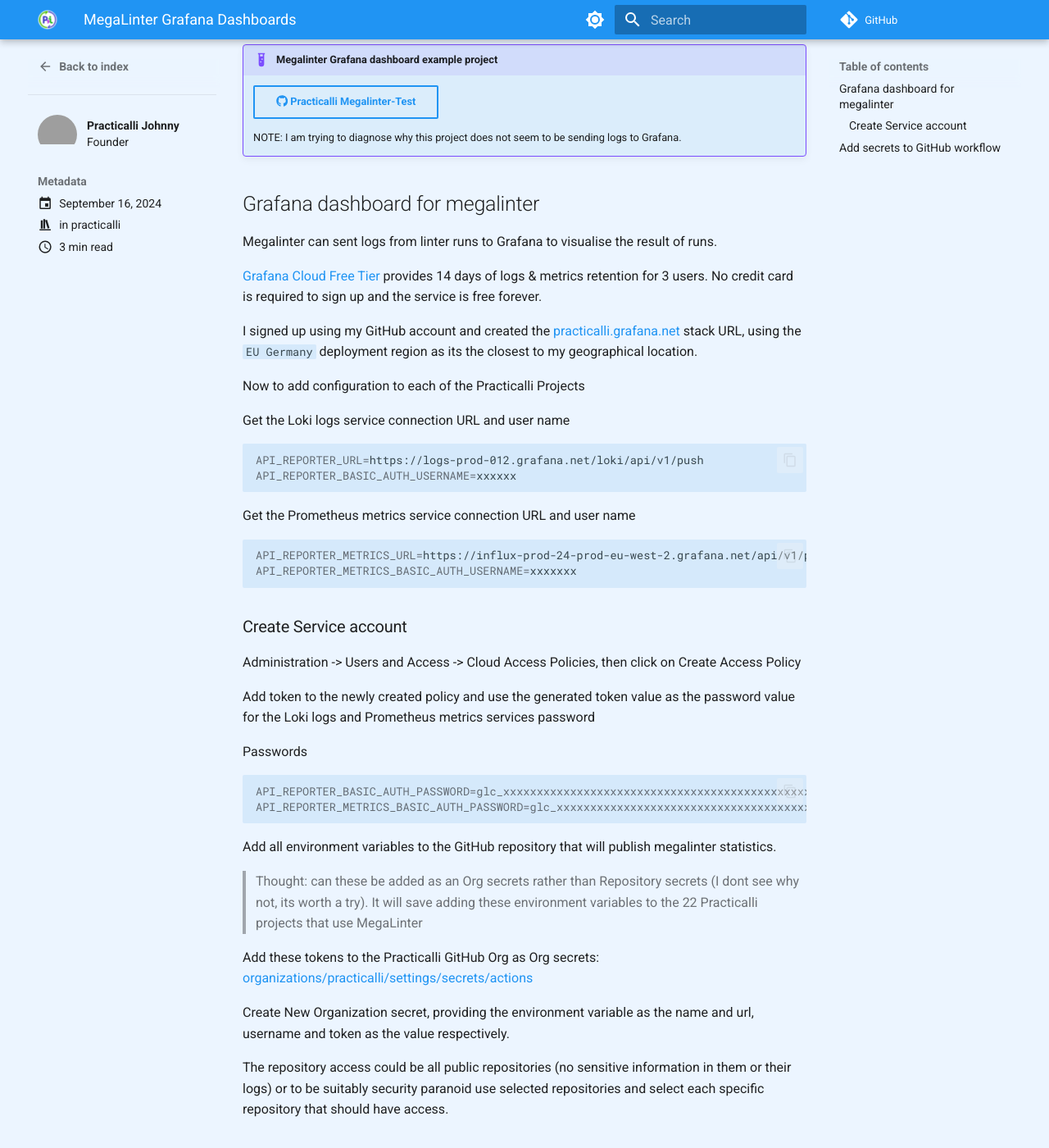
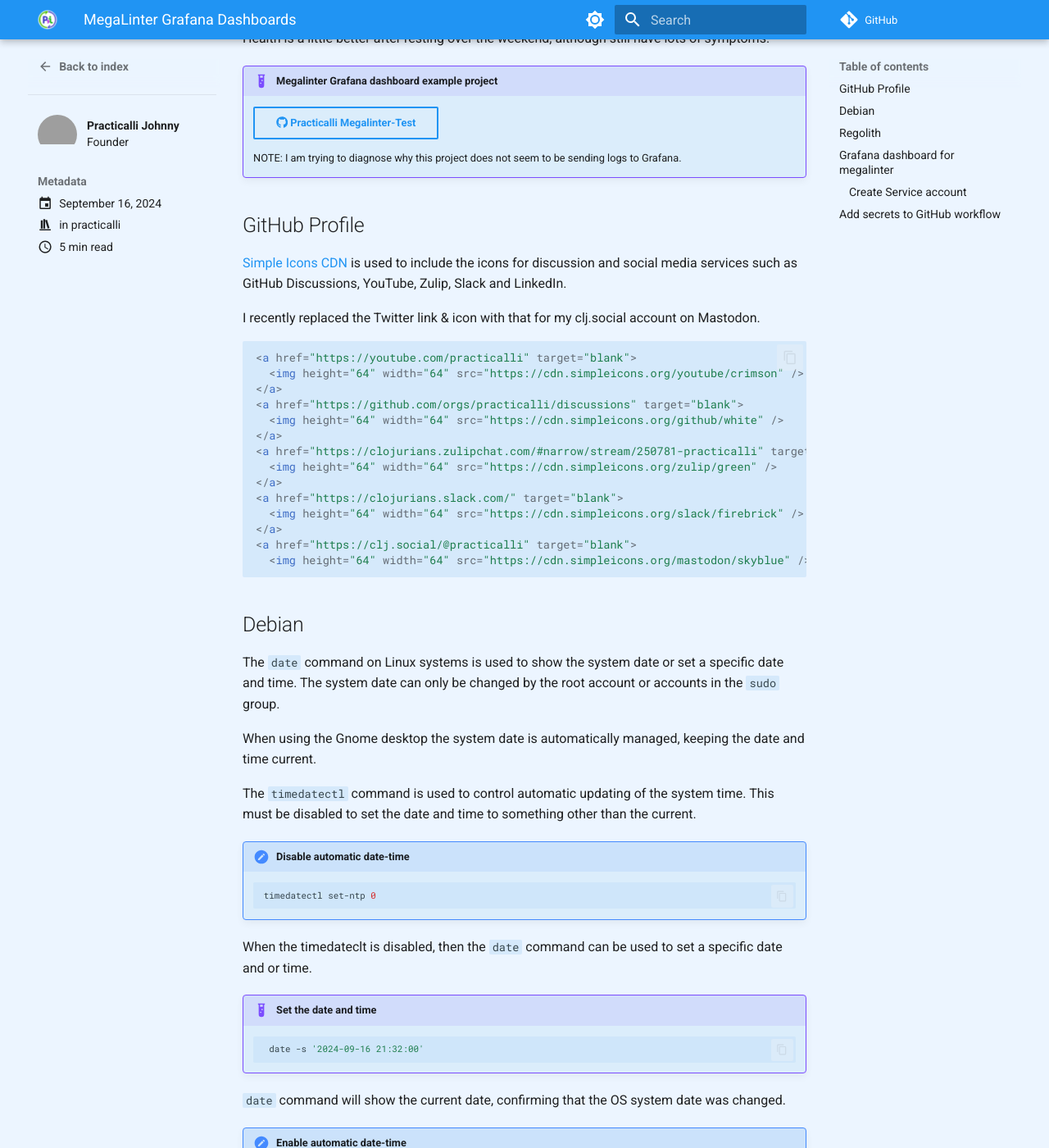
Before and after one commit to practicalli/personal-journal, an MkDocs documentation site: the page built from docs/posts/2024/september/16.md, in a window 1280 px wide and 1400 px high, scrolled down 495 px. Shown: the whole window at 82% size. Built offline with MkDocs 1.6.1 and Material for MkDocs 9.7.7, drawn with Linux system fonts in a browser that asks for light colours; emoji names are drawn with the system emoji font; comment, search, counter and statistics services are not loaded; some of the changed text lies outside the part shown; grey boxes are pictures that could not be loaded.

Commit message:
update: journal entry for week starting 16 September 2024

````diff
--- a/docs/posts/2024/september/16.md
+++ b/docs/posts/2024/september/16.md
@@ -9,11 +9,13 @@ tags:
   - megalinter
   - grafana
   - dashboard
+  - github
+  - debian
 ---
 
 **Thoughts for the week**
 
-Want to try Megalinter 8 Dashboards with Grafana this week.  A chance to learn more about creating Dashboards and if Grafana is any easier than DataDog.
+As Practicalli projects are being updated to Megalinter version 8 it seemed a good time to try the Megalinter API reporter to publish data to use with Grafana.  A chance to learn more about creating Dashboards and if Grafana is any easier than DataDog.
 
 !!! WARNING "Megalinter not publishing logs on Grafana yet"
     Unfortunately I havent been able to make the Megalinter API Reporter work with this journal project, Clojure CLI Config or a new megalinter-test project I created.
@@ -27,6 +29,106 @@ Health is a little better after resting over the weekend, although still have lo
     NOTE: I am trying to diagnose why this project does not seem to be sending logs to Grafana.
 
 <!-- more -->
+
+## GitHub Profile
+
+[Simple Icons CDN](https://simpleicons.org/) is used to include the icons for discussion and social media services such as GitHub Discussions, YouTube, Zulip, Slack and LinkedIn.
+
+I recently replaced the Twitter link & icon with that for my clj.social account on Mastodon.
+
+```html
+<a href="https://youtube.com/practicalli" target="blank">
+  <img height="64" width="64" src="https://cdn.simpleicons.org/youtube/crimson" />
+</a>
+<a href="https://github.com/orgs/practicalli/discussions" target="blank">
+  <img height="64" width="64" src="https://cdn.simpleicons.org/github/white" />
+</a>
+<a href="https://clojurians.zulipchat.com/#narrow/stream/250781-practicalli" target="blank">
+  <img height="64" width="64" src="https://cdn.simpleicons.org/zulip/green" />
+</a>
+<a href="https://clojurians.slack.com/" target="blank">
+  <img height="64" width="64" src="https://cdn.simpleicons.org/slack/firebrick" />
+</a>
+<a href="https://clj.social/@practicalli" target="blank">
+  <img height="64" width="64" src="https://cdn.simpleicons.org/mastodon/skyblue" />
+```
+
+
+## Debian
+
+The `date` command on Linux systems is used to show the system date or set a specific date and time. The system date can only be changed by the root account or accounts in the `sudo` group.
+
+
+When using the Gnome desktop the system date is automatically managed, keeping the date and time current.
+
+The `timedatectl` command is used to control automatic updating of the system time.  This must be disabled to set the date and time to something other than the current.
+
+!!! NOTE "Disable automatic date-time"
+    ```shell
+    timedatectl set-ntp 0
+    ```
+
+When the timedateclt is disabled, then the `date` command can be used to set a specific date and or time.
+
+!!! EXAMPLE "Set the date and time"
+    ```shell
+     date -s '2024-09-16 21:32:00'
+    ```
+
+`date` command will show the current date, confirming that the OS system date was changed.
+
+!!! NOTE "Enable automatic date-time"
+    ```shell
+    timedatectl set-ntp 1
+    ```
+
+> Linux used to use the ntp service which is available via the Debian `ntp` package, but not used by Gnome desktop
+
+## Regolith
+
+Unless a monitor has a KVM switch (or using KVM hardware) then Regolith will automatically change workspace arrangements when an external monitor is disconnected.
+
+```shell
+apt install regolith-i3-session
+```
+
+The swap focus i3 package seems to override the ++super+period++ key binding that should otherwise be used to restore a window manager session.
+
+```shell
+apt remove --purge regolith-wm-swap-focus
+```
+
+Output - i3-swap-focus package should also be removed
+
+```shell
+The following package was automatically installed and is no longer required:
+  i3-swap-focus
+Use 'apt autoremove' to remove it.
+
+REMOVING:
+  regolith-wm-swap-focus*
+
+Summary:
+  Upgrading: 0, Installing: 0, Removing: 1, Not Upgrading: 301
+  Freed space: 17.4 kB
+
+Continue? [Y/n]
+(Reading database ... 198912 files and directories currently installed.)
+Removing regolith-wm-swap-focus (4.11.6-1regolith-testing) ...
+root@gkar:~# apt autoremove
+REMOVING:
+  i3-swap-focus
+
+Summary:
+  Upgrading: 0, Installing: 0, Removing: 1, Not Upgrading: 301
+  Freed space: 27.6 kB
+
+Continue? [Y/n]
+(Reading database ... 198908 files and directories currently installed.)
+Removing i3-swap-focus (0.4.3-1regolith-testing) ...
+```
+
+
 
 ## Grafana dashboard for megalinter
 
````
